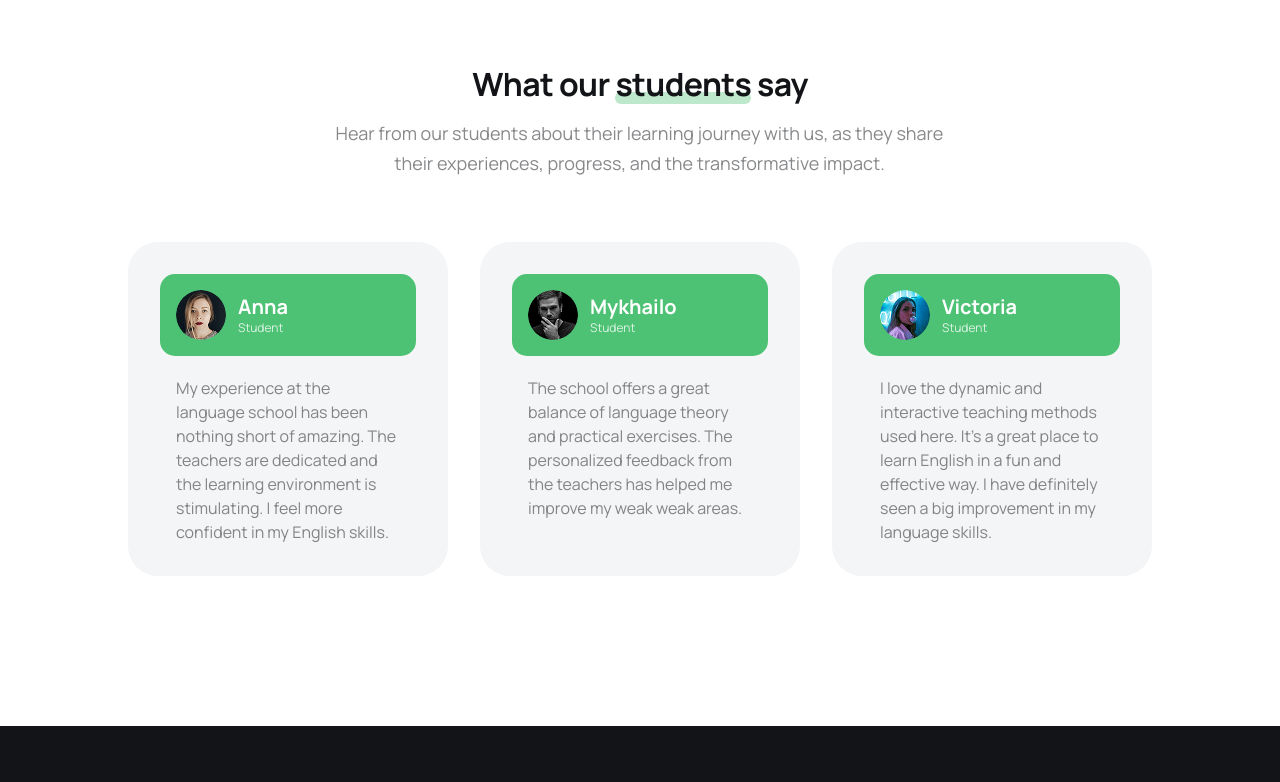
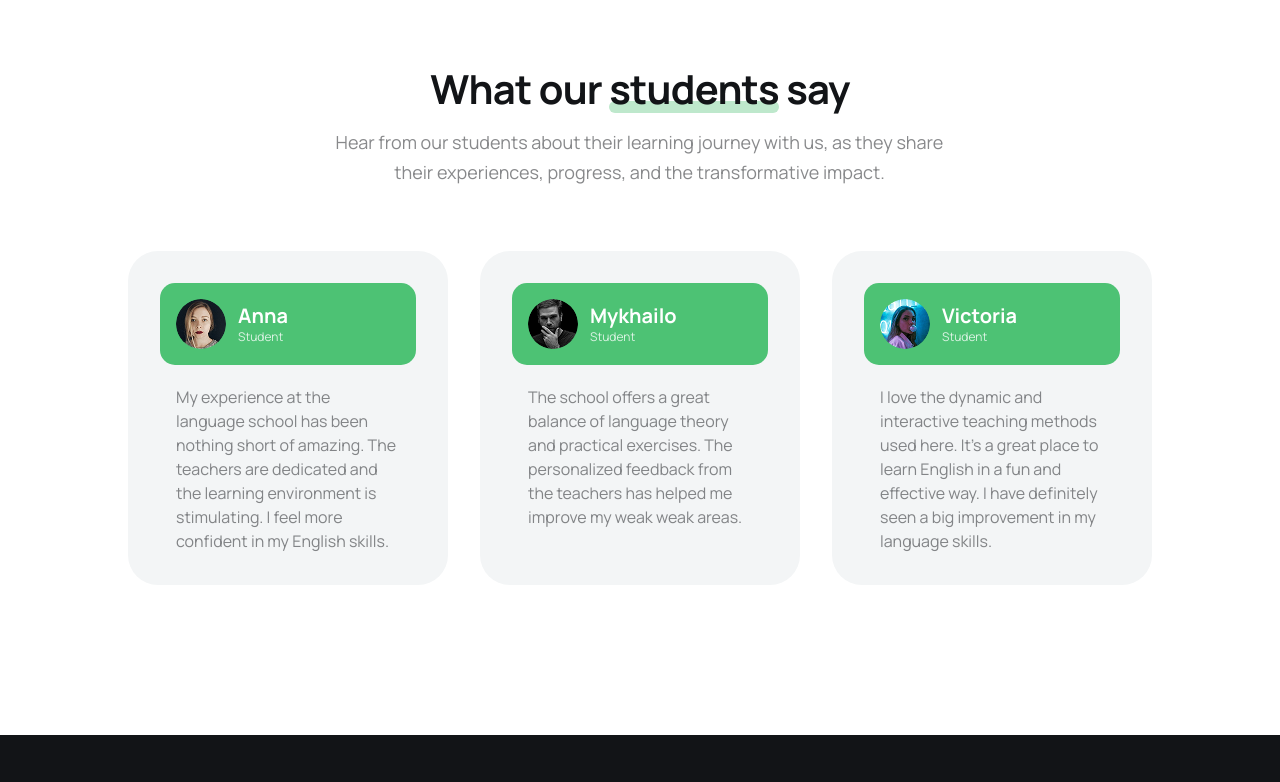
Before and after one commit to Rokenor/MS10-project-english, a website built with Vite: page src/index.html in a window 1280 px wide. Shown: the part 4170-4952 px from the top of the page. Built offline with nearby package versions, Linux system fonts and the light colour scheme.

Commit message:
reviews text fix

```diff
--- a/src/css/reviews.css
+++ b/src/css/reviews.css
@@ -187,7 +187,7 @@
     padding: 0 128px;
   }
 
-  .rebviews-title {
+  .reviews-title {
     font-size: 40px;
   }
 
```
